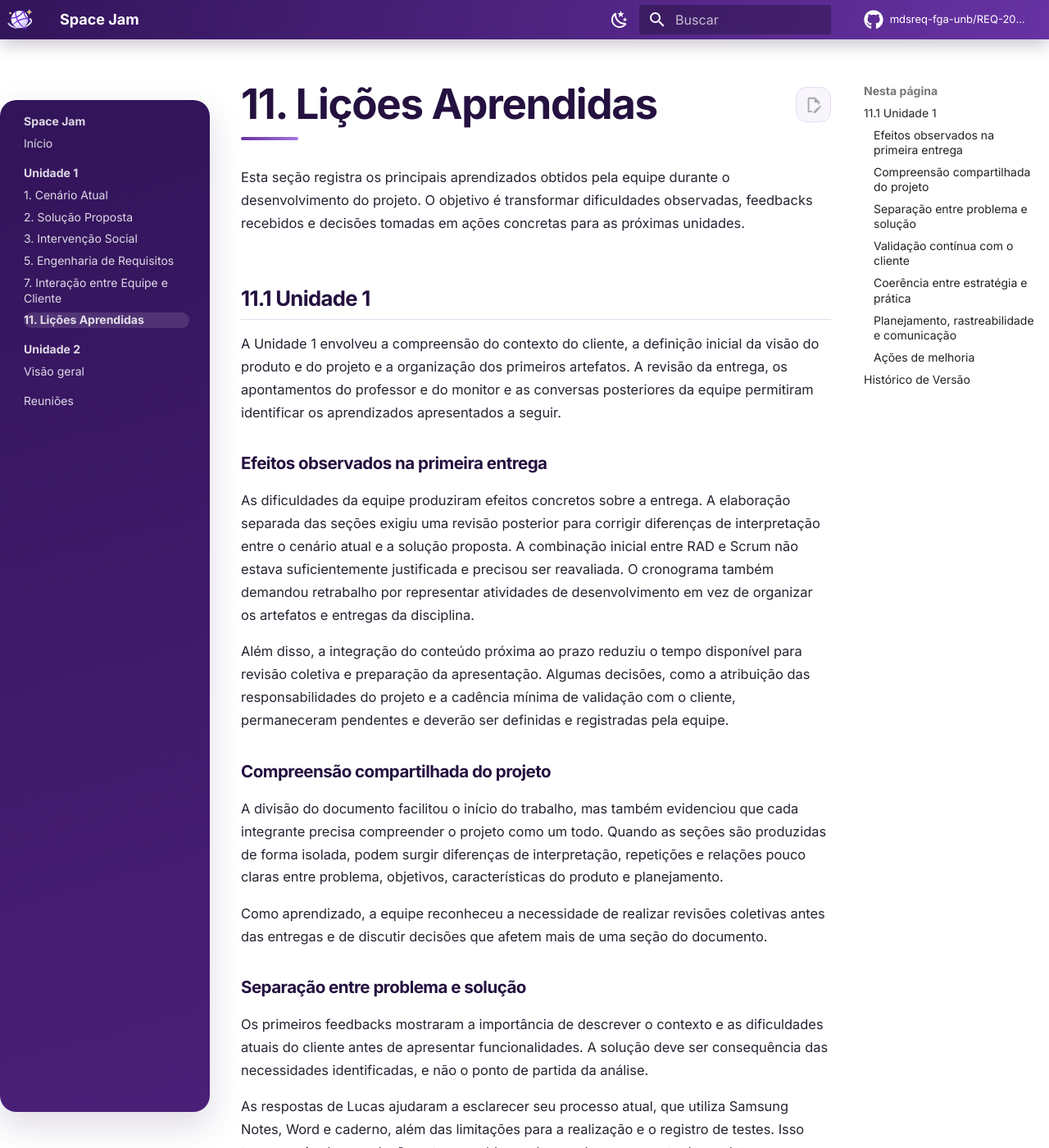
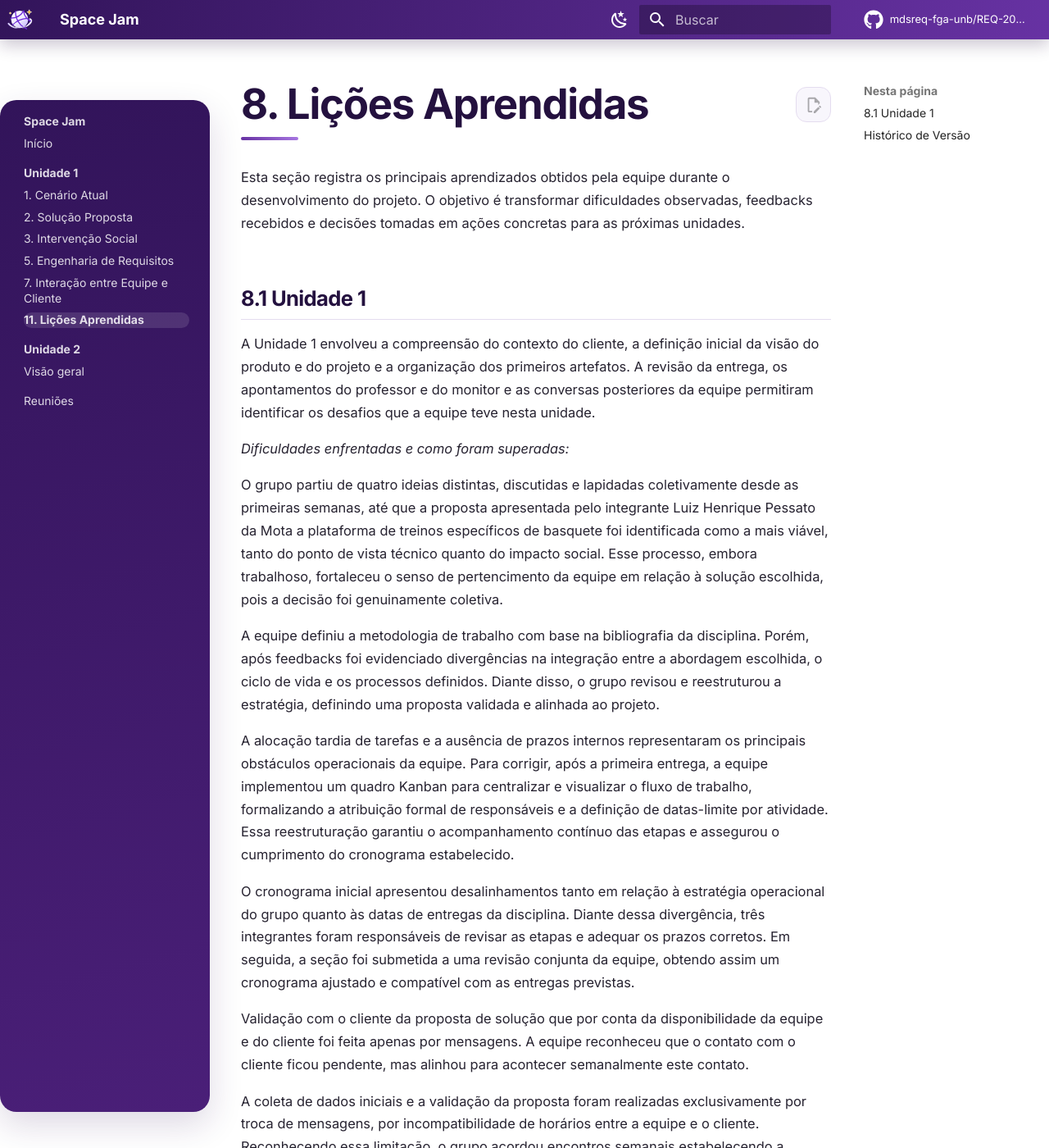
Before and after one commit to mdsreq-fga-unb/REQ-2026.2-T01-SpaceJam, an MkDocs documentation site: the page built from docs/licoes-aprendidas.md, in a window 1280 px wide and 1400 px high. Shown: the whole window at 82% size. Built offline with MkDocs 1.6.1 and Material for MkDocs 9.7.7, drawn with Linux system fonts in a browser that asks for light colours; comment, search, counter and statistics services are not loaded; some of the changed text lies outside the part shown.

Commit message:
docs: corrige e acrescenta informações nas lições aprendidas

```diff
--- a/docs/licoes-aprendidas.md
+++ b/docs/licoes-aprendidas.md
@@ -1,64 +1,43 @@
-# 11. Lições Aprendidas
+# 8. Lições Aprendidas
 
 Esta seção registra os principais aprendizados obtidos pela equipe durante o desenvolvimento do projeto. O objetivo é transformar dificuldades observadas, feedbacks recebidos e decisões tomadas em ações concretas para as próximas unidades.
 
-## 11.1 Unidade 1
+## 8.1 Unidade 1
 
-A Unidade 1 envolveu a compreensão do contexto do cliente, a definição inicial da visão do produto e do projeto e a organização dos primeiros artefatos. A revisão da entrega, os apontamentos do professor e do monitor e as conversas posteriores da equipe permitiram identificar os aprendizados apresentados a seguir.
+A Unidade 1 envolveu a compreensão do contexto do cliente, a definição inicial da visão do produto e do projeto e a organização dos primeiros artefatos. A revisão da entrega, os apontamentos do professor e do monitor e as conversas posteriores da equipe permitiram identificar os desafios que a equipe teve nesta unidade.
 
-### Efeitos observados na primeira entrega
+*Dificuldades enfrentadas e como foram superadas:*
 
-As dificuldades da equipe produziram efeitos concretos sobre a entrega. A elaboração separada das seções exigiu uma revisão posterior para corrigir diferenças de interpretação entre o cenário atual e a solução proposta. A combinação inicial entre RAD e Scrum não estava suficientemente justificada e precisou ser reavaliada. O cronograma também demandou retrabalho por representar atividades de desenvolvimento em vez de organizar os artefatos e entregas da disciplina.
+O grupo partiu de quatro ideias distintas, discutidas e lapidadas coletivamente desde as primeiras semanas, até que a proposta apresentada pelo integrante Luiz Henrique Pessato da Mota a plataforma de treinos específicos de basquete foi identificada como a mais viável, tanto do ponto de vista técnico quanto do impacto social. Esse processo, embora trabalhoso, fortaleceu o senso de pertencimento da equipe em relação à solução escolhida, pois a decisão foi genuinamente coletiva.
 
-Além disso, a integração do conteúdo próxima ao prazo reduziu o tempo disponível para revisão coletiva e preparação da apresentação. Algumas decisões, como a atribuição das responsabilidades do projeto e a cadência mínima de validação com o cliente, permaneceram pendentes e deverão ser definidas e registradas pela equipe.
+A equipe definiu a metodologia de trabalho com base na bibliografia da disciplina. Porém, após feedbacks foi evidenciado divergências na integração entre a abordagem escolhida, o ciclo de vida e os processos definidos. Diante disso, o grupo revisou e reestruturou a estratégia, definindo uma proposta validada e alinhada ao projeto.
 
-### Compreensão compartilhada do projeto
+A alocação tardia de tarefas e a ausência de prazos internos representaram os principais obstáculos operacionais da equipe. Para corrigir, após a primeira entrega, a equipe implementou um quadro Kanban para centralizar e visualizar o fluxo de trabalho, formalizando a atribuição formal de responsáveis e a definição de datas-limite por atividade. Essa reestruturação garantiu o acompanhamento contínuo das etapas e assegurou o cumprimento do cronograma estabelecido.
 
-A divisão do documento facilitou o início do trabalho, mas também evidenciou que cada integrante precisa compreender o projeto como um todo. Quando as seções são produzidas de forma isolada, podem surgir diferenças de interpretação, repetições e relações pouco claras entre problema, objetivos, características do produto e planejamento.
+O cronograma inicial apresentou desalinhamentos tanto em relação à estratégia operacional do grupo quanto às datas de entregas da disciplina. Diante dessa divergência, três integrantes foram responsáveis de revisar as etapas e adequar os prazos corretos. Em seguida, a seção foi submetida a uma revisão conjunta da equipe, obtendo assim um cronograma ajustado e compatível com as entregas previstas.
 
-Como aprendizado, a equipe reconheceu a necessidade de realizar revisões coletivas antes das entregas e de discutir decisões que afetem mais de uma seção do documento.
+Validação com o cliente da proposta de solução que por conta da disponibilidade da equipe e do cliente foi feita apenas por mensagens. A equipe reconheceu que o contato com o cliente ficou pendente, mas alinhou para acontecer semanalmente este contato.
 
-### Separação entre problema e solução
+A coleta de dados iniciais e a validação da proposta foram realizadas exclusivamente por troca de mensagens, por incompatibilidade de horários entre a equipe e o cliente. Reconhecendo essa limitação, o grupo acordou encontros semanais estabelecendo a prática de definir o dia e o horário do próximo encontro sempre ao término da reunião.
 
-Os primeiros feedbacks mostraram a importância de descrever o contexto e as dificuldades atuais do cliente antes de apresentar funcionalidades. A solução deve ser consequência das necessidades identificadas, e não o ponto de partida da análise.
 
-As respostas de Lucas ajudaram a esclarecer seu processo atual, que utiliza Samsung Notes, Word e caderno, além das limitações para a realização e o registro de testes. Isso tornou mais clara a relação entre o problema observado e a proposta do produto.
-
-### Validação contínua com o cliente
-
-O contato com Lucas demonstrou que suposições da equipe precisam ser confirmadas antes de serem registradas como requisitos ou decisões do projeto. Também foi possível perceber que as reuniões com o cliente dependerão de sua disponibilidade e devem ser complementadas por contatos assíncronos quando necessário.
-
-Para as próximas unidades, as dúvidas relevantes serão reunidas e apresentadas de forma objetiva, e as respostas utilizadas como evidências de validação dos artefatos.
-
-### Coerência entre estratégia e prática
-
-A definição inicial da estratégia de desenvolvimento reuniu conceitos que não estavam suficientemente relacionados à forma de trabalho da equipe. A revisão dessa decisão mostrou que a escolha de uma abordagem deve refletir as práticas realmente adotadas e ser justificável no contexto do projeto.
-
-A equipe decidiu organizar o trabalho com Kanban, utilizando um fluxo contínuo de atividades, limites de trabalho em andamento quando aplicáveis e acompanhamento visual do progresso.
-
-### Planejamento, rastreabilidade e comunicação
-
-A experiência da primeira entrega reforçou que o cronograma deve ser construído coletivamente, revisado com antecedência e relacionado aos artefatos esperados. Também se tornou evidente a importância de registrar reuniões, decisões, responsáveis e validações para manter a rastreabilidade do trabalho.
-
-A reunião fixa da equipe às segundas-feiras, o uso do repositório como fonte da documentação e o quadro Kanban servirão como pontos de apoio para essa organização.
-
-### Ações de melhoria
+*Ações de melhoria para unidade 2*
 
 As ações abaixo foram formuladas para serem verificáveis. A identificação nominal de cada responsável será registrada no respectivo cartão do quadro Kanban, preservando a distribuição flexível das atividades adotada pela equipe.
 
 | Ação | Responsável | Prazo | Evidência de conclusão |
 | --- | --- | --- | --- |
-| Revisar cada artefato de forma integrada, verificando sua relação com as demais seções. | Autor do artefato e revisor designado no cartão Kanban. | Até 48 horas antes da entrega correspondente. | Pull request revisado e cartão com critérios de conclusão atendidos. |
-| Registrar decisões, responsáveis e encaminhamentos das reuniões. | Facilitador e relator definidos no início de cada reunião. | Até 24 horas após a reunião. | Ata publicada na seção de reuniões e vinculada à atividade relacionada. |
-| Reunir dúvidas e validar com Lucas os artefatos que dependam de informações do cliente. | Integrante atribuído à atividade de contato com o cliente no Kanban. | Antes da revisão final do artefato afetado. | Registro da resposta ou ata de reunião vinculada ao artefato. |
-| Elaborar e revisar o cronograma com base nos artefatos e datas da disciplina. | Grupo de dois ou três integrantes indicado no Kanban. | Versão inicial antes do início das atividades da unidade e revisão semanal. | Cronograma versionado e cartões correspondentes atualizados. |
-| Manter a estratégia de trabalho coerente com as práticas realmente utilizadas. | Responsável pela organização do fluxo e equipe durante a reunião semanal. | Antes do início de cada unidade e sempre que o processo for alterado. | Políticas do quadro Kanban e seção de estratégia atualizadas. |
-| Preparar a apresentação como uma entrega coletiva. | Apresentadores e revisor da apresentação definidos no Kanban. | Ensaio realizado pelo menos 24 horas antes da apresentação. | Checklist de revisão e versão final dos materiais. |
-| Garantir que todos conheçam o estado geral do projeto. | Todos os integrantes. | Revisão na reunião semanal e antes de cada entrega. | Ata com participantes, pendências e decisões registradas. |
+| Revisar cada artefato de forma integrada, verificando sua relação com as demais seções | Autor do artefato e revisor designado no cartão Kanban | Até 48 horas antes da entrega correspondente | Pull request revisado e cartão com critérios de conclusão atendidos |
+| Registrar decisões, responsáveis e encaminhamentos das reuniões | Facilitador e relator definidos após a reunião | Até 48 horas após a reunião | Ata publicada na seção de reuniões |
+| Reunir dúvidas para validar com o cliente | Integrante atribuído à sessão | Antes da revisão final do artefato que será atualizado | Registro da resposta ou ata de reunião vinculada ao artefato |
+| Elaborar e revisar o cronograma com base na estratégia e datas da disciplina | Grupo de dois ou três integrantes indicado no Kanban | Versão inicial antes do início das atividades da unidade e revisão semanal | Cronograma versionado e cartões correspondentes atualizados |
+| Preparar a apresentação como uma entrega coletiva | Apresentadores e revisor da apresentação definidos no Kanban | 36 horas antes da apresentação | Checklist de revisão e versão final dos materiais |
+| Garantir que todos conheçam o estado geral do projeto | Todos os integrantes | Revisão na reunião semanal e antes de cada entrega | Ata com participantes, pendências e decisões registradas |
 
 ## Histórico de Versão
 
 | Data | Versão | Descrição | Autor |
 | --- | --- | --- | --- |
-| 14/09/2026 | 0.2 | Detalhamento dos efeitos observados e das ações verificáveis de melhoria. | Luiz Henrique Pessato da Mota |
-| 14/09/2026 | 0.1 | Registro das lições aprendidas e ações de melhoria da Unidade 1. | Luiz Henrique Pessato da Mota |
+| 31/08/2026 | 0.1 | Registro das lições aprendidas e ações de melhoria da Unidade 1 | Thiago Alencar de Oliveira |
+| 14/09/2026 | 0.2 | Detalhamento dos efeitos observados e das ações verificáveis de melhoria | Luiz Henrique Pessato da Mota |
+| 21/09/2026 | 0.3 | Aprimorando ações de melhoria e acrescentando desafios da unidade | Thiago Alencar de Oliveira |
```
